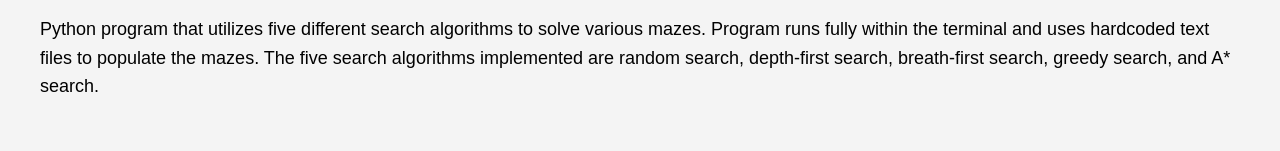
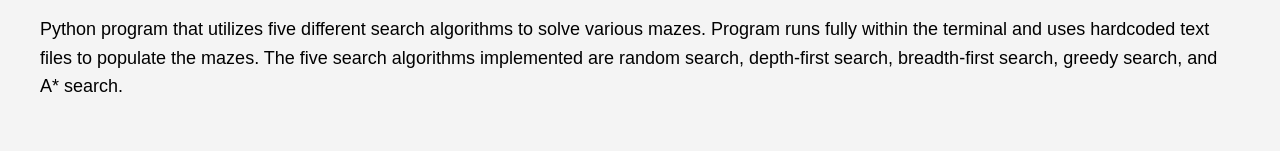
Before and after one commit to nlillich/Portfolio, a plain HTML site: page index.html in a window 1280 px wide. Shown: the part 1466-1617 px from the top of the page. Drawn offline with Linux system fonts and the light colour scheme.

Commit message:
error update

```diff
--- a/index.html
+++ b/index.html
@@ -62,7 +62,7 @@
                 <p>
                     Python program that utilizes five different search algorithms to solve various mazes. Program runs
                     fully within the terminal and uses hardcoded text files to populate the mazes. The five search algorithms
-                    implemented are random search, depth-first search, breath-first search, greedy search, and A* search.
+                    implemented are random search, depth-first search, breadth-first search, greedy search, and A* search.
                 </p>
             </div>
         </div>
```
